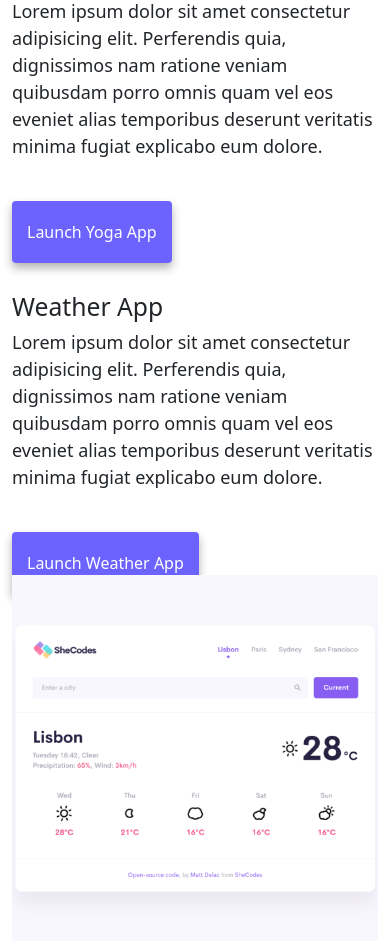
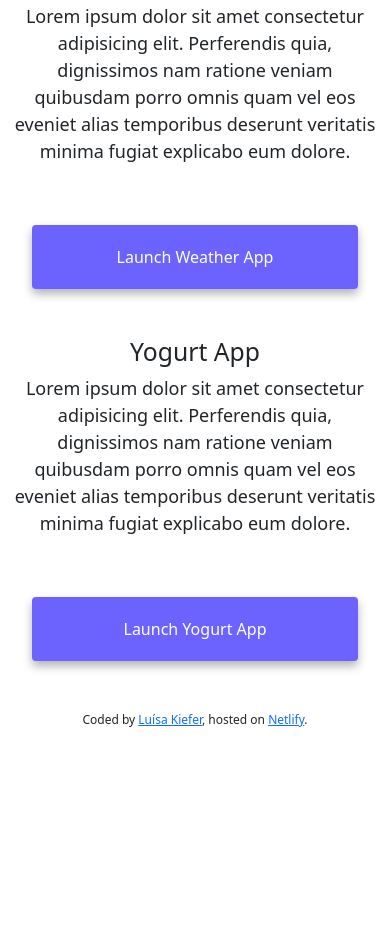
Before and after one commit to luisakiefer/portfolio-homework, a website: page index.html in a window 390 px wide. Shown: the part 1055-2000 px from the top of the page. After the commit the page ends 1834 px from the top, so only its background shows below. Drawn offline with nearby package versions, Linux system fonts and the light colour scheme.

Commit message:
made it responsive

```diff
--- a/index.html
+++ b/index.html
@@ -73,7 +73,7 @@
         <div class="col-md-6">
           <img
             src="/images/yoga.png"
-            class="img-fluid rounded"
+            class="img-fluid rounded d-none d-md-block"
             alt="Image of a person doing Yoga"
           />
         </div>
@@ -85,7 +85,7 @@
             eos eveniet alias temporibus deserunt veritatis minima fugiat
             explicabo eum dolore.
           </p>
-          <a href="#" class="primary-link">Launch Yoga App</a>
+          <a href="#" class="primary-link project-link">Launch Yoga App</a>
         </div>
       </div>
 
@@ -98,12 +98,12 @@
             eos eveniet alias temporibus deserunt veritatis minima fugiat
             explicabo eum dolore.
           </p>
-          <a href="#" class="primary-link">Launch Weather App</a>
+          <a href="#" class="primary-link project-link">Launch Weather App</a>
         </div>
         <div class="col-md-6">
           <img
             src="/images/weather.png"
-            class="img-fluid rouded"
+            class="img-fluid rouded d-none d-md-block"
             alt="Image of Weather App"
           />
         </div>
@@ -113,7 +113,7 @@
         <div class="col-md-6">
           <img
             src="/images/yogurt.png"
-            class="img-fluid rounded"
+            class="img-fluid rounded d-none d-md-block"
             alt="Bowl of Yogurt with berries"
           />
         </div>
@@ -126,7 +126,7 @@
             eos eveniet alias temporibus deserunt veritatis minima fugiat
             explicabo eum dolore.
           </p>
-          <a href="#" class="primary-link">Launch Yogurt App</a>
+          <a href="#" class="primary-link project-link">Launch Yogurt App</a>
         </div>
       </div>
 
--- a/style.css
+++ b/style.css
@@ -2,6 +2,27 @@
   --primary-color: #6c63ff;
   --secondary-color: #f5f2fe;
   --box-shadow: 0 5px 10px rgba(0, 0, 0, 0.3);
+}
+
+@media(max-width: 768px) {
+ h1, h2, h3  {
+  text-align: center;
+ }
+
+ .about-paragraphs p {
+  text-align: center;
+}
+
+.app-paragraphs {
+  text-align: center;
+}
+
+.project-link {
+  display: block;
+  text-align: center;
+  margin: 0 20px;
+}
+
 }
 
 body {
```
Also changed, not shown: about.html (+5 -0 lines).
